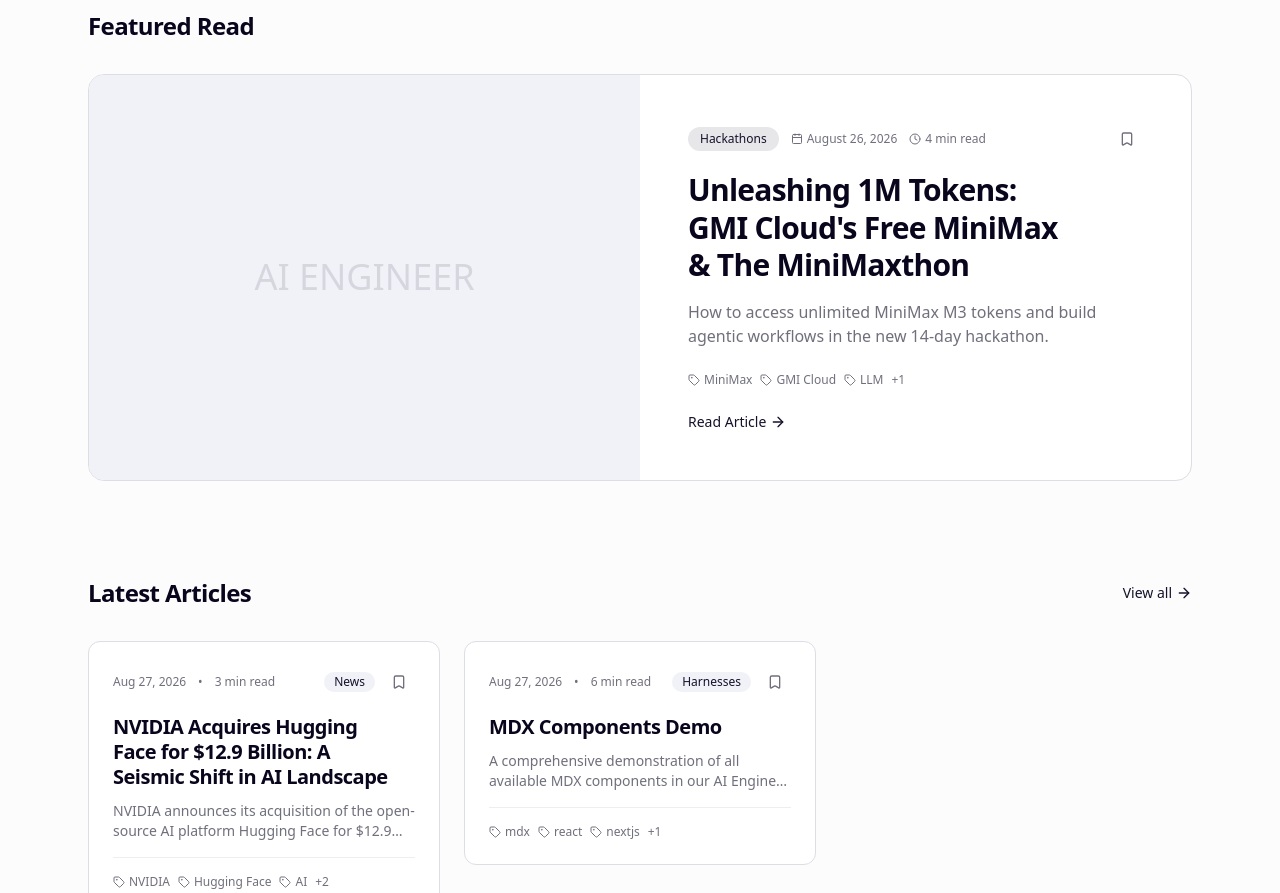
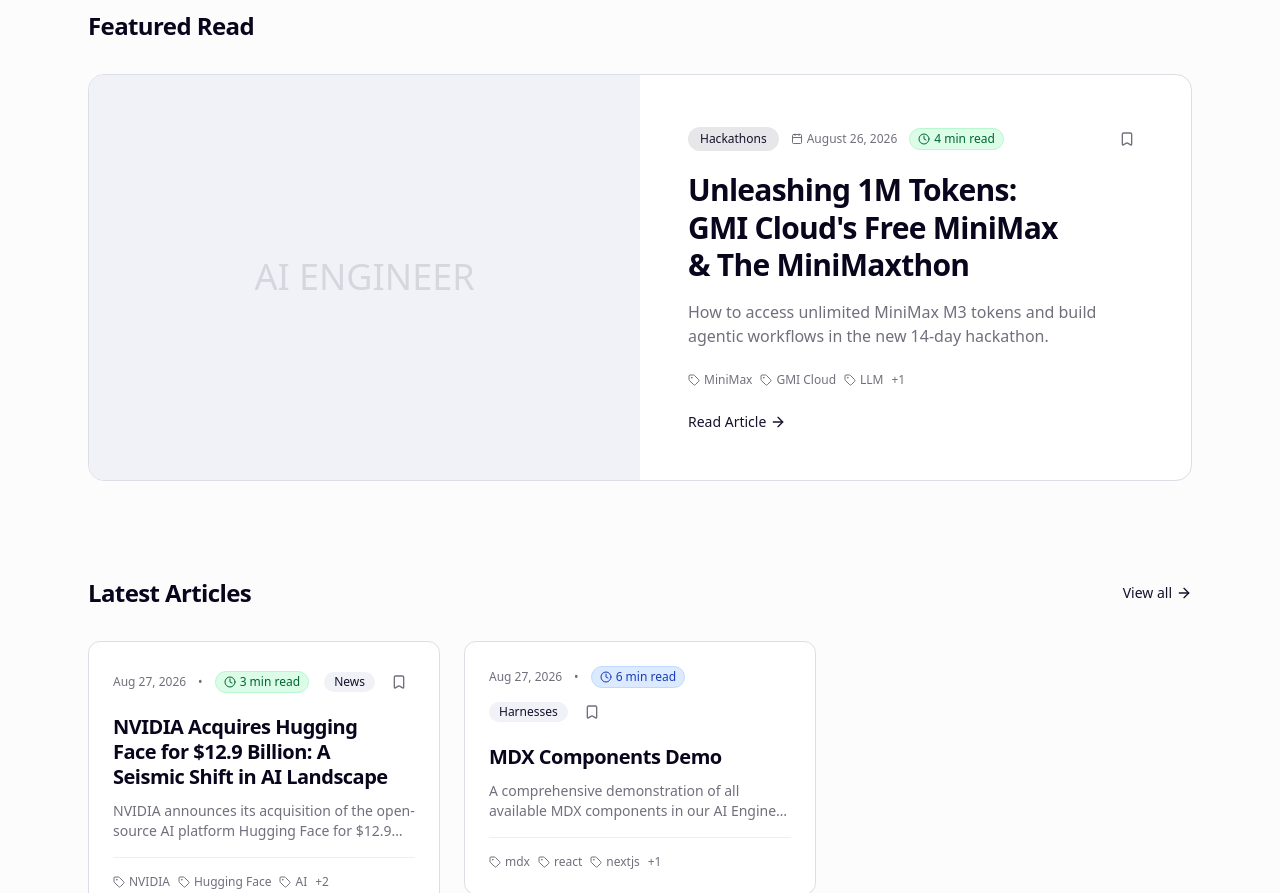
Before and after one commit to joeVenner/ai-enginner-ma, a Next.js app: page / in a window 1280 px wide. Shown: the part 440-1333 px from the top of the page. Built offline with nearby package versions, Linux system fonts and the light colour scheme; no server answers.

Commit message:
feat(ux): add read time color-coded badges to article cards

```diff
--- a/src/components/article-card.tsx
+++ b/src/components/article-card.tsx
@@ -1,7 +1,8 @@
 import Link from 'next/link';
 import { format, parseISO } from 'date-fns';
-import { Calendar, Clock, ArrowRight, Tag } from 'lucide-react';
+import { Calendar, ArrowRight, Tag } from 'lucide-react';
 import { BookmarkButton } from './bookmark-button';
+import { ReadTimeBadge } from './read-time-badge';
 import Image from 'next/image';
 import type { Article } from '@/lib/content';
 import Balancer from 'react-wrap-balancer';
@@ -48,10 +49,7 @@
                 <Calendar className="h-3 w-3" />
                 <time dateTime={date}>{format(parseISO(date), 'MMMM d, yyyy')}</time>
               </div>
-              <div className="flex items-center gap-1">
-                <Clock className="h-3 w-3" />
-                <span>{article.readingTime} min read</span>
-              </div>
+              <ReadTimeBadge minutes={article.readingTime} />
               <div className="z-10 relative ml-auto">
                 <BookmarkButton slug={article.slug} />
               </div>
@@ -100,7 +98,7 @@
         <div className="flex items-center gap-3">
           <time dateTime={date}>{format(parseISO(date), 'MMM d, yyyy')}</time>
           <span className="hidden sm:inline-block">•</span>
-          <span className="hidden sm:inline-block">{article.readingTime} min read</span>
+          <ReadTimeBadge minutes={article.readingTime} />
         </div>
 
         <div className="flex items-center gap-2">
--- a/src/components/history-tracker.tsx
+++ b/src/components/history-tracker.tsx
@@ -3,14 +3,18 @@
 import { useEffect } from 'react';
 import { useReadingHistory } from '@/hooks/use-reading-history';
 
-export function HistoryTracker({ slug }: { slug: string }) {
+interface HistoryTrackerProps {
+  slug: string;
+}
+
+export function HistoryTracker({ slug }: HistoryTrackerProps) {
   const { addToHistory } = useReadingHistory();
 
   useEffect(() => {
-    // Slight delay to ensure it's a real read, not just a bounce
+    // Add to history after a short delay to ensure it's a real read
     const timer = setTimeout(() => {
       addToHistory(slug);
-    }, 2000);
+    }, 5000);
 
     return () => clearTimeout(timer);
   }, [slug, addToHistory]);
--- /dev/null
+++ b/src/components/read-time-badge.tsx
@@ -0,0 +1,27 @@
+'use client';
+
+import { Clock } from 'lucide-react';
+import { cn } from '@/lib/utils';
+
+interface ReadTimeBadgeProps {
+  minutes: number;
+  className?: string;
+}
+
+export function ReadTimeBadge({ minutes, className }: ReadTimeBadgeProps) {
+  // Determine color based on length
+  let colorClass = "bg-green-100 text-green-800 dark:bg-green-900/30 dark:text-green-300 border-green-200 dark:border-green-800/50";
+  if (minutes > 5) {
+    colorClass = "bg-blue-100 text-blue-800 dark:bg-blue-900/30 dark:text-blue-300 border-blue-200 dark:border-blue-800/50";
+  }
+  if (minutes > 15) {
+    colorClass = "bg-purple-100 text-purple-800 dark:bg-purple-900/30 dark:text-purple-300 border-purple-200 dark:border-purple-800/50";
+  }
+
+  return (
+    <div className={cn("inline-flex items-center gap-1 rounded-full border px-2 py-0.5 text-xs font-medium", colorClass, className)}>
+      <Clock className="h-3 w-3" />
+      <span>{minutes} min read</span>
+    </div>
+  );
+}
```
